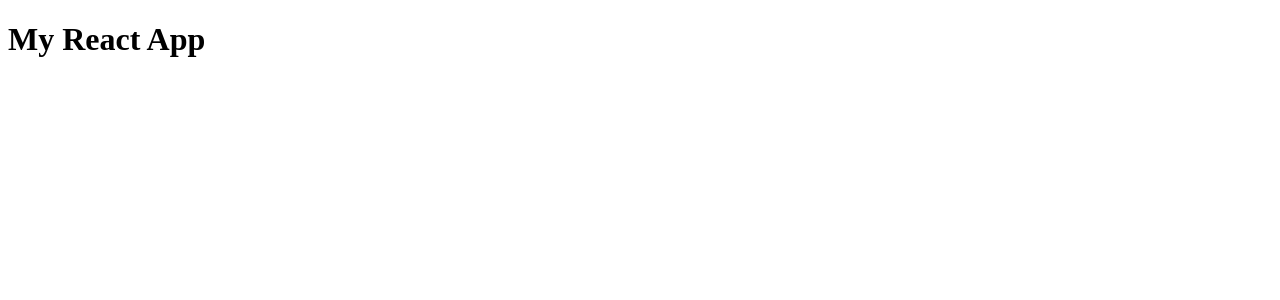
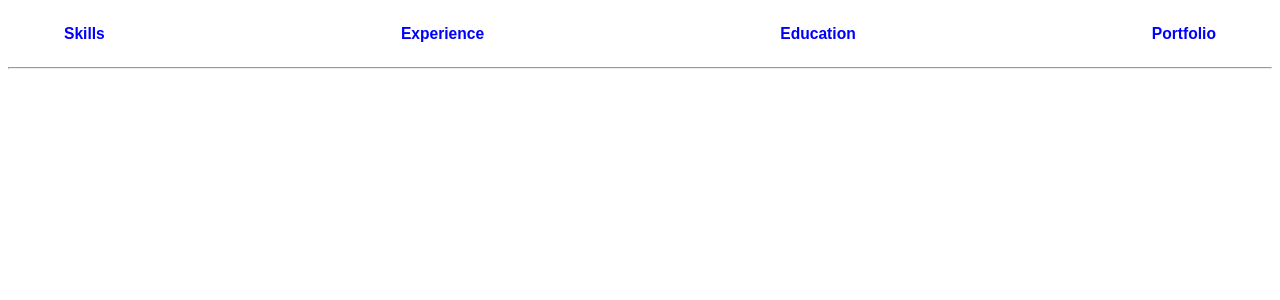
Before and after one commit to samsmith0704/resume-site, a React app: page / in a window 1280 px wide. Shown: the top 300 px of the page. Built offline with nearby package versions, Linux system fonts and the light colour scheme.

Commit message:
Made header and header item

```diff
--- a/src/components/App.js
+++ b/src/components/App.js
@@ -1,9 +1,9 @@
 import React from "react";
-
+import Header from "./Header";
 const App = () => {
   return (
     <div>
-      <h1>My React App</h1>
+      <Header />
     </div>
   );
 };
--- /dev/null
+++ b/src/components/Header.js
@@ -0,0 +1,22 @@
+import React from "react";
+import HeaderItem from "./HeaderItem";
+
+const headerStyle = {
+  display: "flex",
+  justifyContent: "space-between",
+};
+const Header = () => {
+  return (
+    <div>
+      <div style={headerStyle}>
+        <HeaderItem headerItemTitle={"Skills"} />
+        <HeaderItem headerItemTitle={"Experience"} />
+        <HeaderItem headerItemTitle={"Education"} />
+        <HeaderItem headerItemTitle={"Portfolio"} />
+      </div>
+      <hr></hr>
+    </div>
+  );
+};
+
+export default Header;
--- /dev/null
+++ b/src/components/HeaderItem.js
@@ -0,0 +1,40 @@
+import React from "react";
+import { useState } from "react";
+
+const HeaderItem = ({ headerItemTitle }) => {
+  const [isHovered, setIsHovered] = useState(false);
+  const headerItemStyle = {
+    marginLeft: "50px",
+    marginRight: "50px",
+    color: "blue",
+  };
+
+  const btnStyle = {
+    backgroundColor: isHovered ? "grey" : "white",
+    border: "none",
+    borderRadius: "20px",
+  };
+
+  const onHover = () => {
+    setIsHovered(true);
+  };
+
+  const onLeaveHover = () => {
+    setIsHovered(false);
+  };
+  return (
+    <div>
+      <button
+        style={btnStyle}
+        onMouseEnter={onHover}
+        onMouseLeave={onLeaveHover}
+      >
+        <div style={headerItemStyle}>
+          <h3>{headerItemTitle}</h3>
+        </div>
+      </button>
+    </div>
+  );
+};
+
+export default HeaderItem;
```
Also changed, not shown: 1 other file (tests, documents, lock files or other folders).
